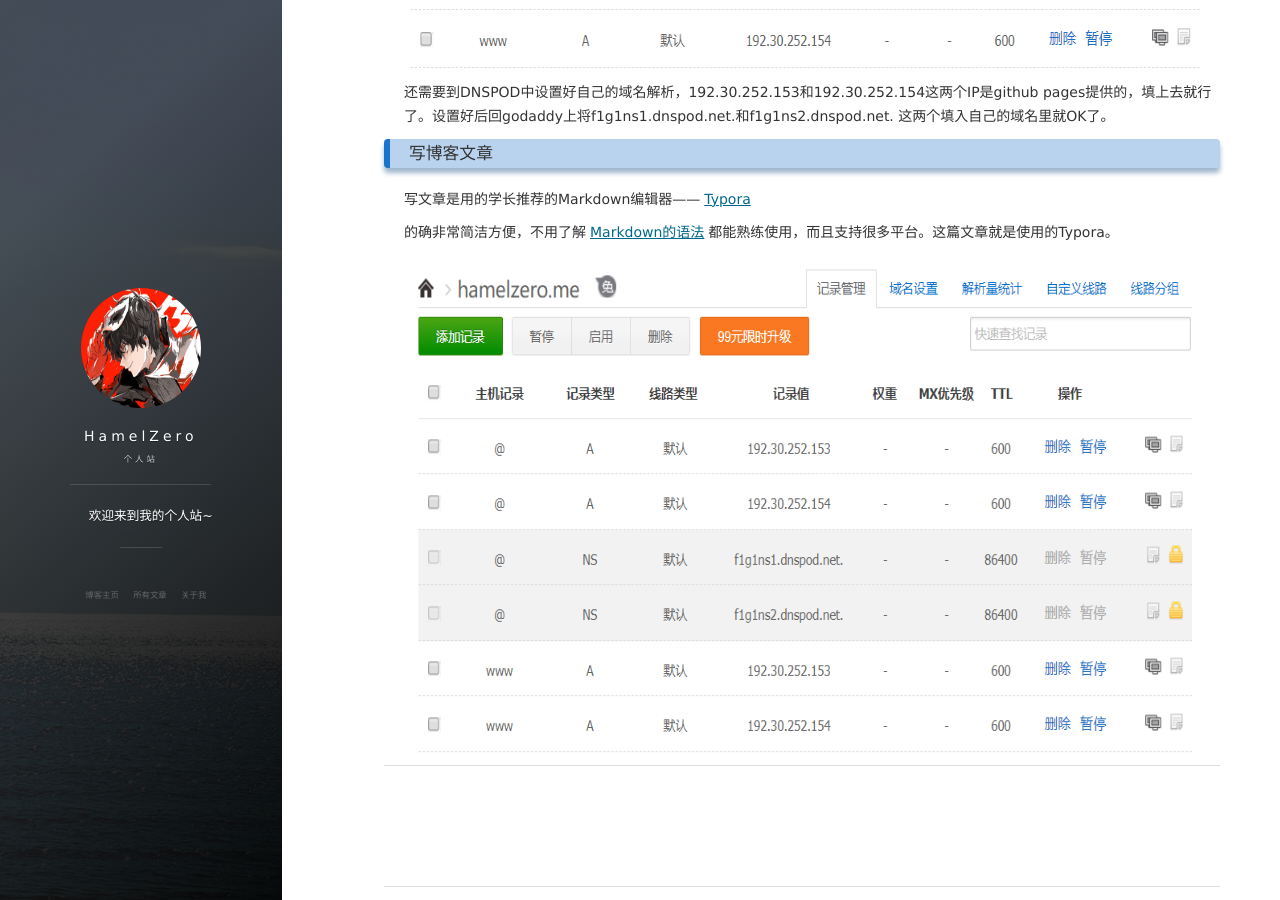
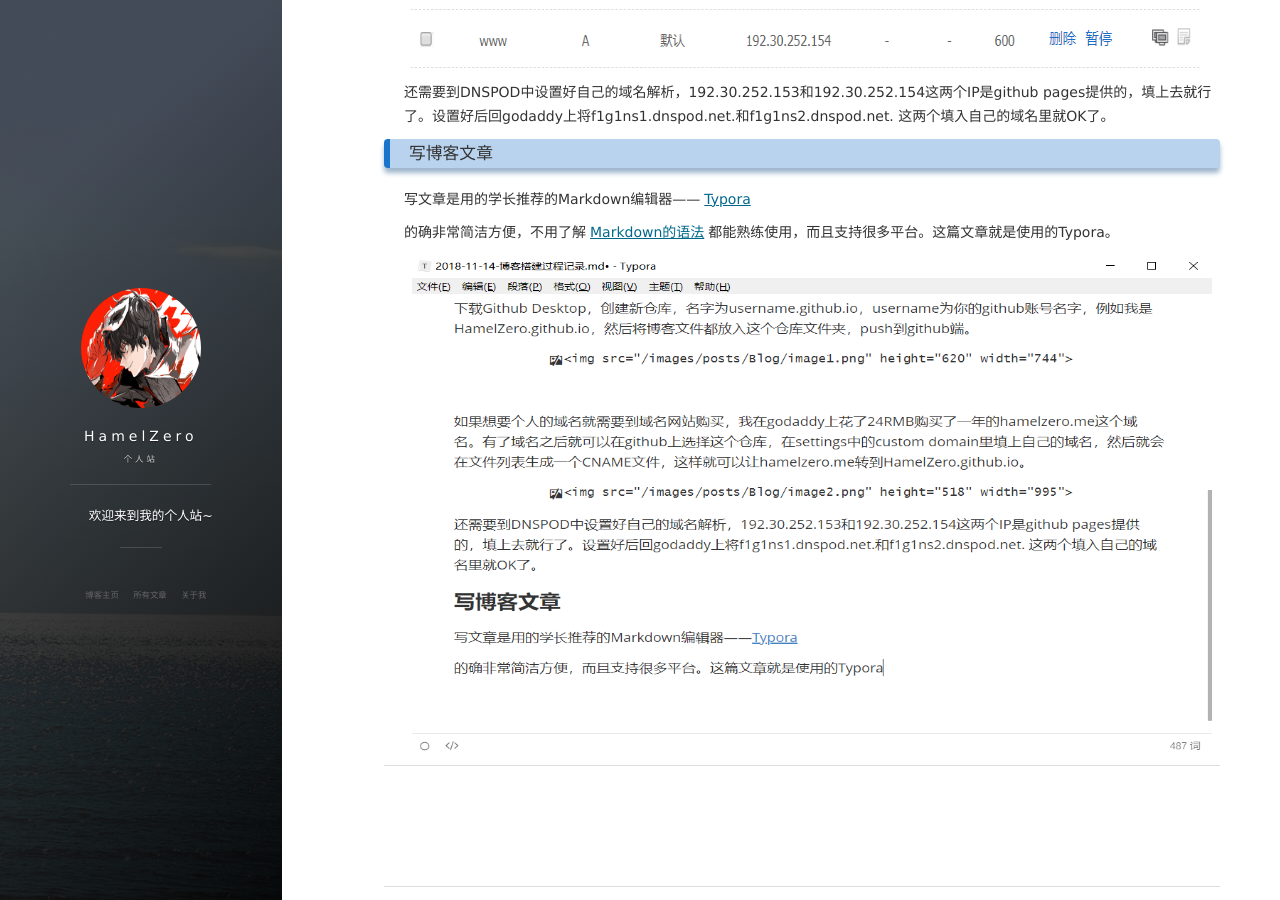
Before and after one commit to HamelZero/HamelZero.github.io, a Jekyll site: the page built from _posts/2018-11-14-博客搭建过程记录.md, in a window 1280 px wide and 900 px high, scrolled down 1602 px. Built offline with Jekyll 4.4.1, drawn with Linux system fonts in a browser that asks for light colours; nearby versions of some CDN libraries; comment, search, counter and statistics services are not loaded.

Commit message:
Update 2018-11-14-博客搭建过程记录.md

```diff
--- a/_posts/2018-11-14-博客搭建过程记录.md
+++ b/_posts/2018-11-14-博客搭建过程记录.md
@@ -37,4 +37,4 @@ description: "Jekyll+Github托管建立博客"
 
 的确非常简洁方便，不用了解[Markdown的语法](https://coding.net/help/doc/project/markdown.html)都能熟练使用，而且支持很多平台。这篇文章就是使用的Typora。
 
-<img src="/images/posts/Blog/image2.png" height="500" width="800">
+<img src="/images/posts/Blog/image3.png" height="500" width="800">
```
